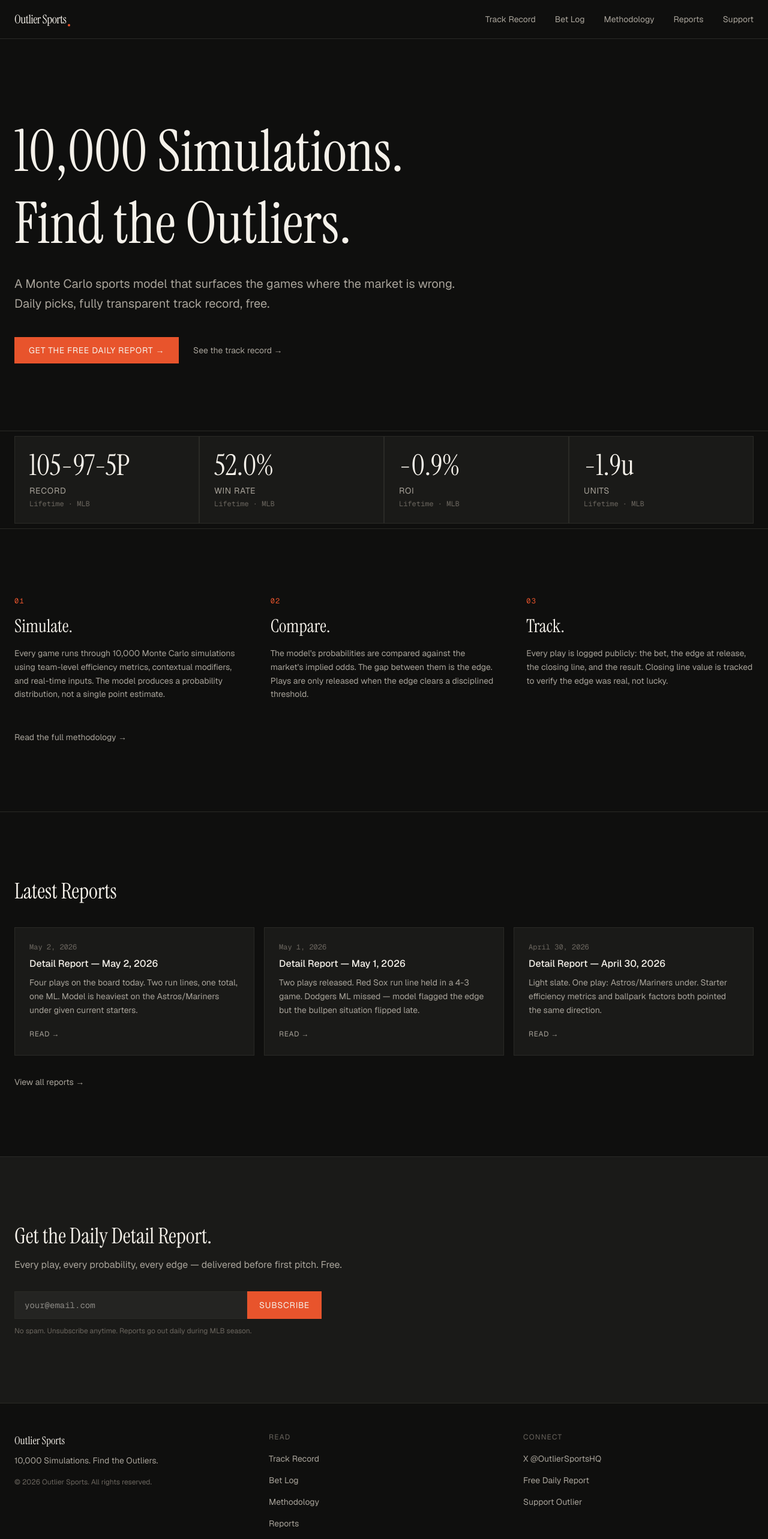
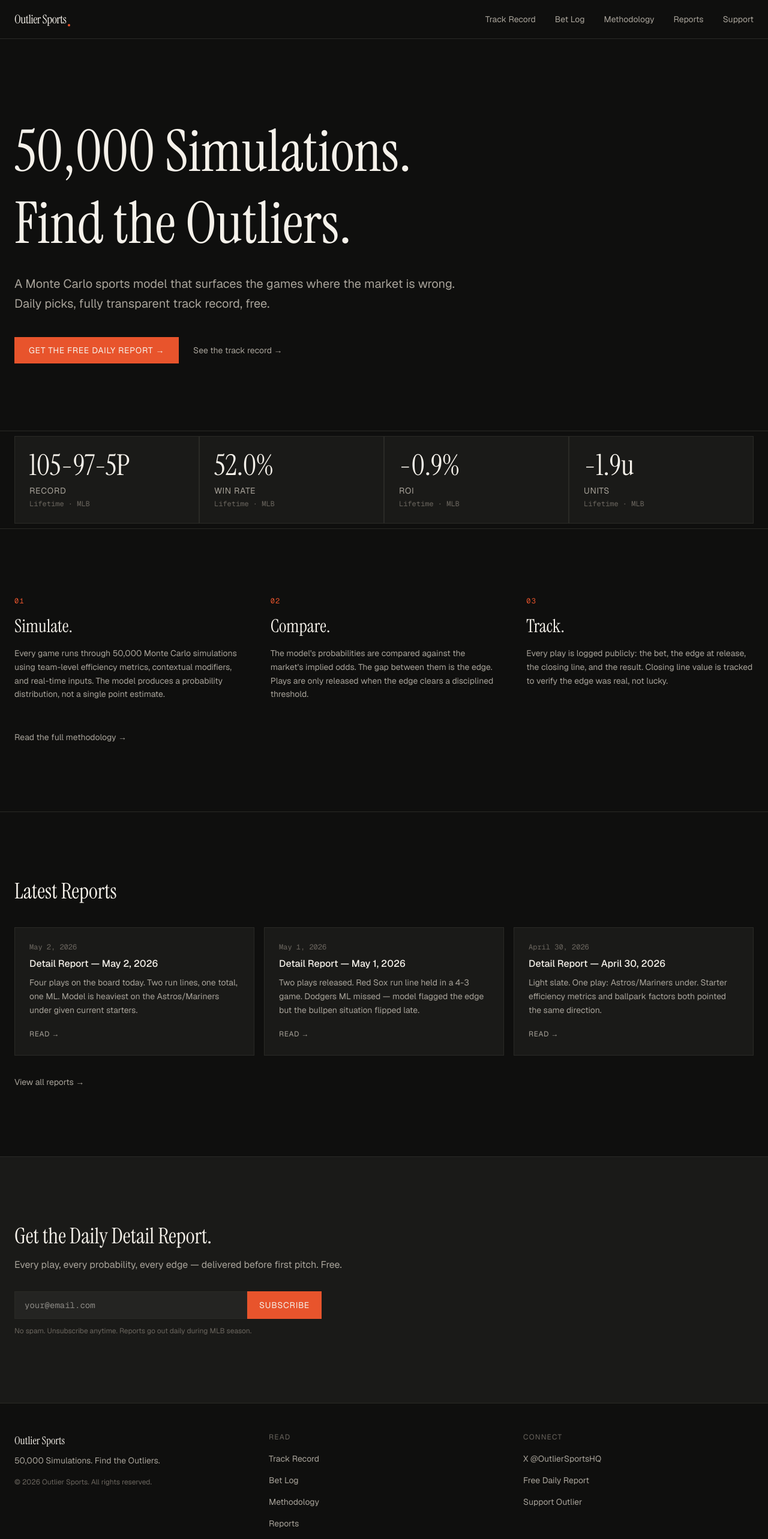
Before and after one commit to spencecc/outlier-sports-, a Next.js app: page / in a window 1280 px wide. Shown: the top 2566 px of the page at 60% size. Built offline with nearby package versions, Linux system fonts and the light colour scheme.

Commit message:
Update simulation count: 10K -> 50K across all pages

```diff
--- a/src/app/methodology/page.tsx
+++ b/src/app/methodology/page.tsx
@@ -54,7 +54,7 @@ export default function MethodologyPage() {
           <Section title="The Model">
             <p>
               Outlier&apos;s core engine is a Monte Carlo simulation. For every
-              game on the slate, the model generates ten thousand simulated
+              game on the slate, the model generates fifty thousand simulated
               outcomes built from team-level efficiency, recent form, contextual
               factors, and real-time inputs. The output isn&apos;t a prediction
               — it&apos;s a probability distribution.
--- a/src/app/page.tsx
+++ b/src/app/page.tsx
@@ -6,7 +6,7 @@ import BeehiivSignup from "@/components/BeehiivSignup";
 import stats from "../../public/data/stats.json";
 
 export const metadata: Metadata = {
-  title: "Outlier Sports — 10,000 Simulations. Find the Outliers.",
+  title: "Outlier Sports — 50,000 Simulations. Find the Outliers.",
   description:
     "A Monte Carlo sports model that surfaces the games where the market is wrong. Daily picks, fully transparent track record, free.",
 };
@@ -54,7 +54,7 @@ export default function HomePage() {
             className="font-display text-5xl md:text-7xl lg:text-8xl leading-tight mb-6 animate-fade-up"
             style={{ color: "var(--text-primary)", animationDelay: "0ms" }}
           >
-            10,000 Simulations.
+            50,000 Simulations.
             <br />
             Find the Outliers.
           </h1>
@@ -128,7 +128,7 @@ export default function HomePage() {
             {
               n: "01",
               heading: "Simulate.",
-              body: "Every game runs through 10,000 Monte Carlo simulations using team-level efficiency metrics, contextual modifiers, and real-time inputs. The model produces a probability distribution, not a single point estimate.",
+              body: "Every game runs through 50,000 Monte Carlo simulations using team-level efficiency metrics, contextual modifiers, and real-time inputs. The model produces a probability distribution, not a single point estimate.",
             },
             {
               n: "02",
--- a/src/components/Footer.tsx
+++ b/src/components/Footer.tsx
@@ -20,7 +20,7 @@ export default function Footer() {
             className="text-sm leading-relaxed"
             style={{ color: "var(--text-secondary)" }}
           >
-            10,000 Simulations. Find the Outliers.
+            50,000 Simulations. Find the Outliers.
           </p>
           <p
             className="text-xs mt-4"
```
